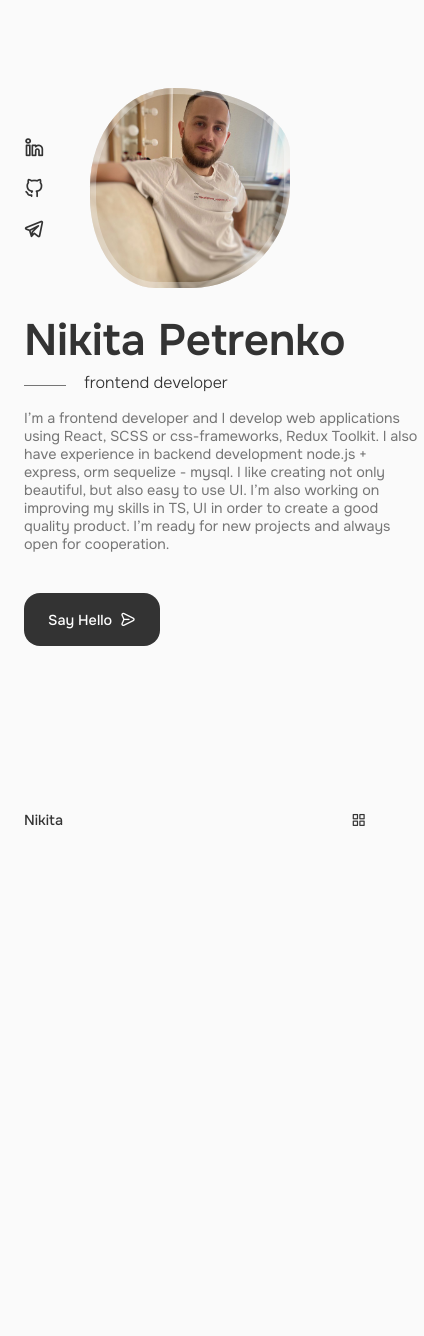
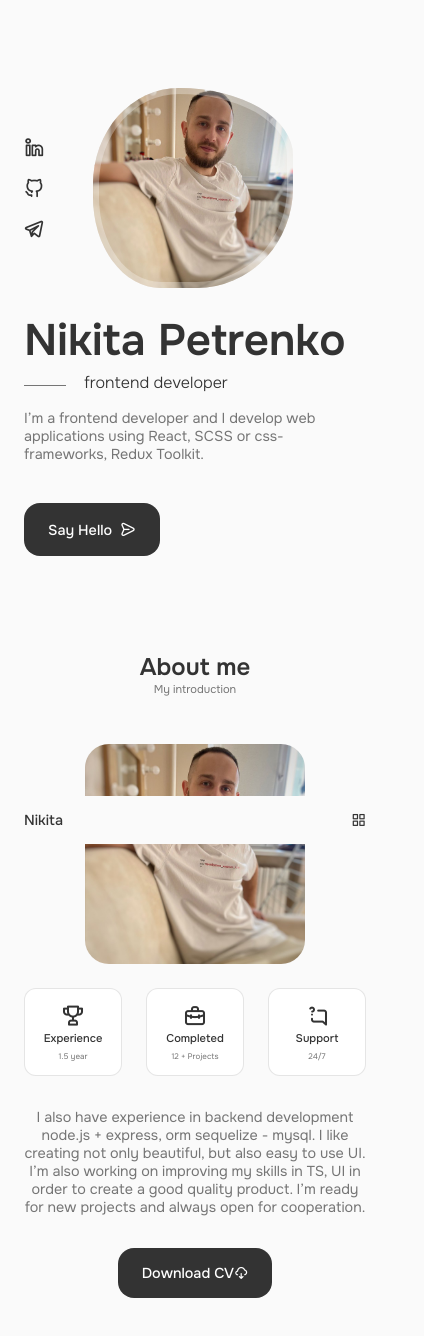
Before and after one commit to posternaka/portfolio, a React (Vite) app: page / in a window 390 px wide. Shown: the top 1336 px of the page, 424 px wide, since content can reach past the window. Before the commit the page ends 844 px from the top, so only its background shows below. Built offline with nearby package versions, Linux system fonts and the light colour scheme.

Commit message:
developed and styled section-about

```diff
--- a/src/App.jsx
+++ b/src/App.jsx
@@ -1,13 +1,16 @@
-import './index.css';
+import About from './components/about/About';
 import Header from './components/header/Header';
 import Home from './components/home/Home';
+import './index.css';
 
 const App = () => {
 	return (
 		<>
 			<Header />
+
 			<main className='main'>
 				<Home />
+				<About />
 			</main>
 		</>
 	);
--- /dev/null
+++ b/src/components/about/About.jsx
@@ -0,0 +1,34 @@
+import CV from '../../assets/Nikita_Petrenko.pdf';
+import AboutImg from '../../assets/photo.jpg';
+import Info from './Info';
+import './about.css';
+
+const About = () => {
+	return (
+		<section className='about section' id='about'>
+			<h2 className='section__title'>About me</h2>
+			<span className='section__subtitle'>My introduction</span>
+
+			<div className='about__container container grid'>
+				<img src={AboutImg} alt='' className='about__img' />
+				<div className='about__data'>
+					<Info />
+					<p className='about__description'>
+						I also have experience in backend development node.js + express, orm
+						sequelize - mysql. I like creating not only beautiful, but also easy
+						to use UI. I’m also working on improving my skills in TS, UI in
+						order to create a good quality product. I’m ready for new projects
+						and always open for cooperation.
+					</p>
+
+					<a download='' href={CV} className='button button--flex'>
+						Download CV
+						<i className='uil uil-cloud-download'></i>
+					</a>
+				</div>
+			</div>
+		</section>
+	);
+};
+
+export default About;
--- /dev/null
+++ b/src/components/about/Info.jsx
@@ -0,0 +1,25 @@
+const Info = () => {
+	return (
+		<div className='about__info grid'>
+			<div className='about__box'>
+				<i className='uil uil-trophy about__icon'></i>
+				<h3 className='about__title'>Experience</h3>
+				<span className='about__subtitle'>1.5 year</span>
+			</div>
+
+			<div className='about__box'>
+				<i className='uil uil-briefcase-alt about__icon'></i>
+				<h3 className='about__title'>Completed</h3>
+				<span className='about__subtitle'>12 + Projects</span>
+			</div>
+
+			<div className='about__box'>
+				<i className='uil uil-comment-alt-question about__icon'></i>
+				<h3 className='about__title'>Support</h3>
+				<span className='about__subtitle'>24/7</span>
+			</div>
+		</div>
+	);
+};
+
+export default Info;
--- /dev/null
+++ b/src/components/about/about.css
@@ -0,0 +1,90 @@
+.about__container {
+	grid-template-columns: repeat(2, 1fr);
+	align-items: center;
+	column-gap: 4rem;
+}
+
+.about__img {
+	width: 350px;
+	border-radius: 1.5rem;
+	justify-self: center;
+}
+
+.about__info {
+	grid-template-columns: repeat(3, 140px);
+	gap: 0.5rem;
+	margin-bottom: var(--mb-2);
+}
+
+.about__box {
+	background-color: var(--container-color);
+	border: 1px solid rgba(0, 0, 0, 0.1);
+	border-radius: 0.75rem;
+	text-align: center;
+	padding: 1rem 1.25rem;
+}
+
+.about__icon {
+	font-size: 1.5rem;
+	color: var(--title-color);
+	margin-bottom: var(--mb-0-5);
+}
+
+.about__title {
+	font-size: var(--small-font-size);
+	font-weight: var(--font-medium);
+}
+
+.about__subtitle {
+	font-size: var(--tiny-font-size);
+}
+
+.about__description {
+	padding: 0 4rem 0 0;
+	margin-bottom: var(--mb-2-5);
+}
+
+/* breakpoints */
+@media screen and (max-width: 992px) {
+	.about__container {
+		grid-template-columns: 1fr;
+		row-gap: 2.5rem;
+	}
+
+	.about__img {
+		width: 220px;
+	}
+
+	.about__box {
+		padding: 0.75rem 0.5rem;
+	}
+
+	.about__data {
+		text-align: center;
+	}
+
+	.about__info {
+		justify-content: center;
+	}
+
+	.about__description {
+		padding: 0 5rem;
+		margin-bottom: 2rem;
+	}
+}
+
+@media screen and (max-width: 576px) {
+	.about__info {
+		grid-template-columns: repeat(3, 1fr);
+	}
+
+	.about__description {
+		padding: 0;
+	}
+}
+
+@media screen and (max-width: 360px) {
+	.about__info {
+		grid-template-columns: repeat(2, 1fr);
+	}
+}
--- a/src/components/home/Data.jsx
+++ b/src/components/home/Data.jsx
@@ -5,16 +5,12 @@ const Data = () => {
 			<h3 className='home__subtitle'>frontend developer</h3>
 			<p className='home__description'>
 				I’m a frontend developer and I develop web applications using React,
-				SCSS or css-frameworks, Redux Toolkit. I also have experience in backend
-				development node.js + express, orm sequelize - mysql. I like creating
-				not only beautiful, but also easy to use UI. I’m also working on
-				improving my skills in TS, UI in order to create a good quality product.
-				I’m ready for new projects and always open for cooperation.
+				SCSS or css-frameworks, Redux Toolkit.
 			</p>
 
 			<a href='#contact' className='button button--flex'>
 				Say Hello
-				<i className="uil uil-message button__icon"></i>
+				<i className='uil uil-message button__icon'></i>
 			</a>
 		</div>
 	);
--- a/src/components/home/home.css
+++ b/src/components/home/home.css
@@ -140,6 +140,7 @@
 
 	.home__description {
 		max-width: initial;
+		min-width: 100%;
 		margin-bottom: var(--mb-2-5);
 	}
 
--- a/src/index.css
+++ b/src/index.css
@@ -197,8 +197,16 @@ img {
 }
 
 @media screen and (max-width: 768px) {
+	body {
+		margin: 0 0 var(--header-height) 0;
+	}
+
 	.section {
 		padding: 2rem 0 4rem;
+	}
+
+	.section__subtitle {
+		margin-bottom: var(--mb-3);
 	}
 }
 
```
Also changed, not shown: 1 other file (tests, documents, lock files or other folders).
